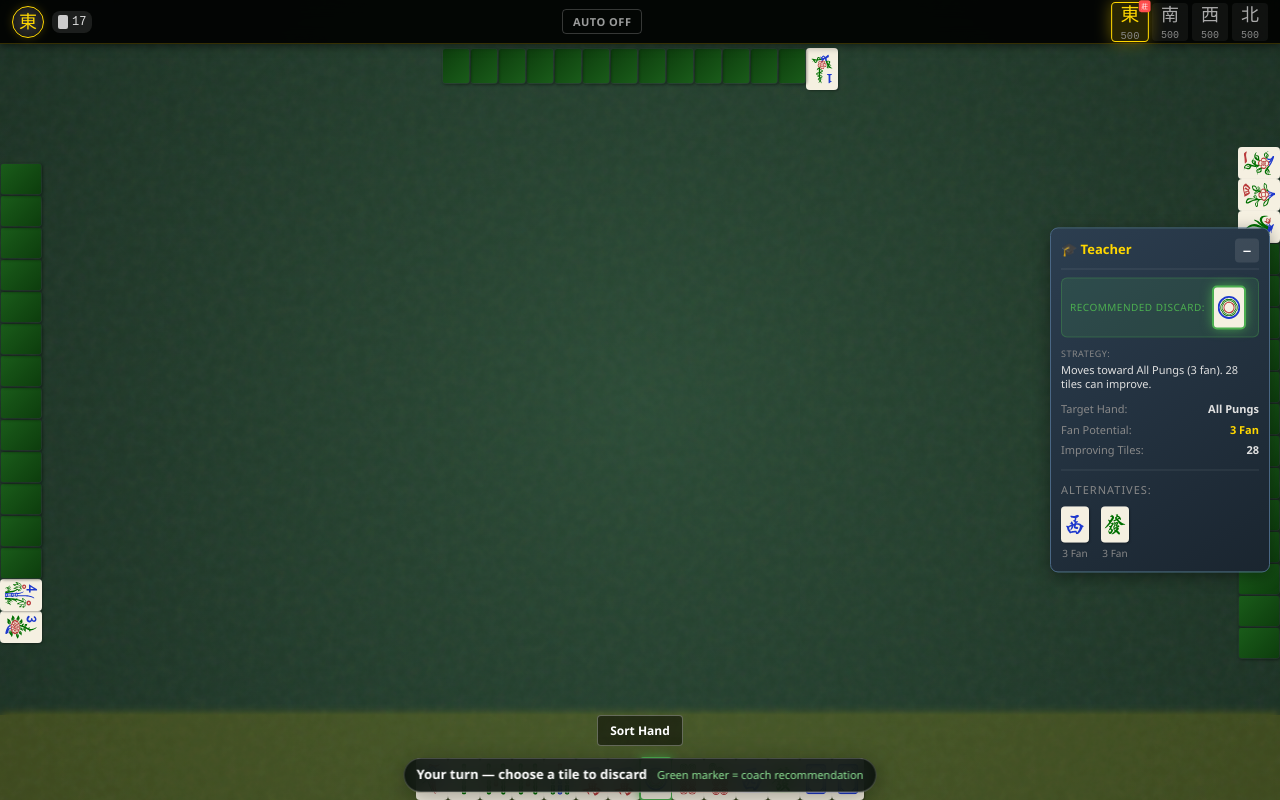
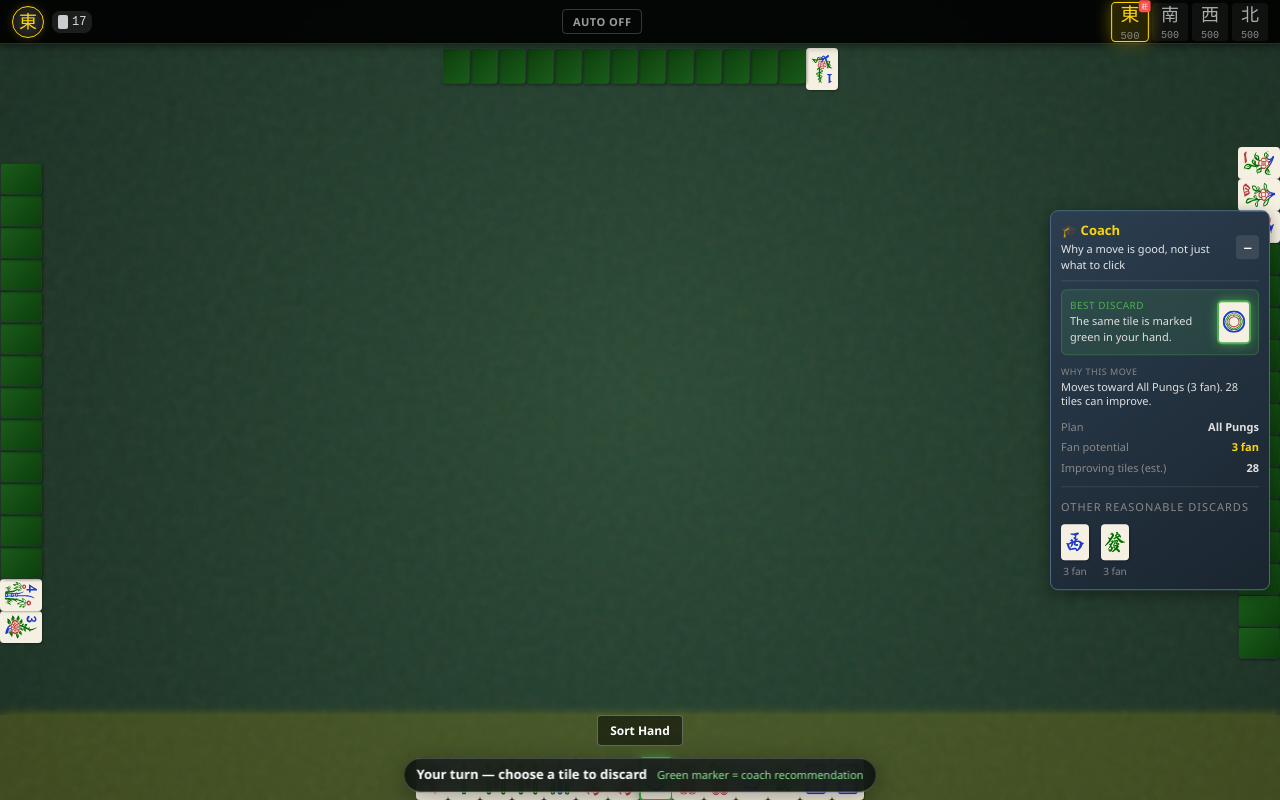
Before and after one commit to Kimeiga/hkos, a React (Vite) app: page / in a window 1280 px wide. Built offline with nearby package versions, Linux system fonts and the light colour scheme.

Commit message:
Make coach guidance clearer and easier to scan

```diff
--- a/src/components/TeacherPanel.tsx
+++ b/src/components/TeacherPanel.tsx
@@ -14,77 +14,85 @@ export const TeacherPanel: React.FC<TeacherPanelProps> = ({
   isVisible,
   onToggle,
 }) => {
-  // Collapsed state: just a small clickable hat emoji
   if (!isVisible) {
     return (
-      <button className="teacher-collapsed" onClick={onToggle} title="Open Teacher">
+      <button
+        className="teacher-collapsed"
+        onClick={onToggle}
+        title="Open coach"
+        aria-label="Open Mahjong coach"
+      >
         🎓
       </button>
     );
   }
 
   return (
-    <div className="teacher-panel visible">
+    <aside className="teacher-panel visible" aria-label="Mahjong coach">
       <div className="teacher-header">
-        <h3>🎓 Teacher</h3>
-        <button className="toggle-btn" onClick={onToggle}>
+        <div>
+          <h3>🎓 Coach</h3>
+          <div className="teacher-subtitle">Why a move is good, not just what to click</div>
+        </div>
+        <button className="toggle-btn" onClick={onToggle} aria-label="Collapse coach">
           −
         </button>
       </div>
 
-      {suggestion && (
+      {suggestion ? (
         <div className="teacher-content">
           <div className="recommendation">
-            <div className="rec-label">Recommended Discard:</div>
+            <div>
+              <div className="rec-label">Best discard</div>
+              <div className="rec-help">The same tile is marked green in your hand.</div>
+            </div>
             <div className="rec-tile">
               <Tile tile={suggestion.recommendedTile} isRecommended />
             </div>
           </div>
 
           <div className="reasoning">
-            <div className="reasoning-label">Strategy:</div>
+            <div className="reasoning-label">Why this move</div>
             <div className="reasoning-text">{suggestion.reasoning}</div>
           </div>
 
           <div className="stats">
             <div className="stat">
-              <span className="stat-label">Target Hand:</span>
+              <span className="stat-label">Plan</span>
               <span className="stat-value">{suggestion.targetHand}</span>
             </div>
             <div className="stat">
-              <span className="stat-label">Fan Potential:</span>
-              <span className="stat-value fan">{suggestion.fanPotential} Fan</span>
+              <span className="stat-label">Fan potential</span>
+              <span className="stat-value fan">{suggestion.fanPotential} fan</span>
             </div>
             <div className="stat">
-              <span className="stat-label">Improving Tiles:</span>
+              <span className="stat-label">Improving tiles (est.)</span>
               <span className="stat-value">{suggestion.tilesNeeded}</span>
             </div>
           </div>
 
           {suggestion.alternativeMoves.length > 0 && (
             <div className="alternatives">
-              <div className="alt-label">Alternatives:</div>
+              <div className="alt-label">Other reasonable discards</div>
               <div className="alt-list">
-                {suggestion.alternativeMoves.slice(0, 2).map((alt, i) => (
-                  <div key={i} className="alt-item">
+                {suggestion.alternativeMoves.slice(0, 2).map((alt, index) => (
+                  <div key={index} className="alt-item">
                     <Tile tile={alt.tile} isHint />
-                    <span className="alt-reason">{alt.fanPotential} Fan</span>
+                    <span className="alt-reason">{alt.fanPotential} fan</span>
                   </div>
                 ))}
               </div>
             </div>
           )}
         </div>
-      )}
-
-      {!suggestion && (
+      ) : (
         <div className="teacher-content">
           <div className="no-suggestion">
-            Waiting for your turn to discard...
+            The coach will explain a discard when it is your turn.
           </div>
         </div>
       )}
-    </div>
+    </aside>
   );
 };
 
```
